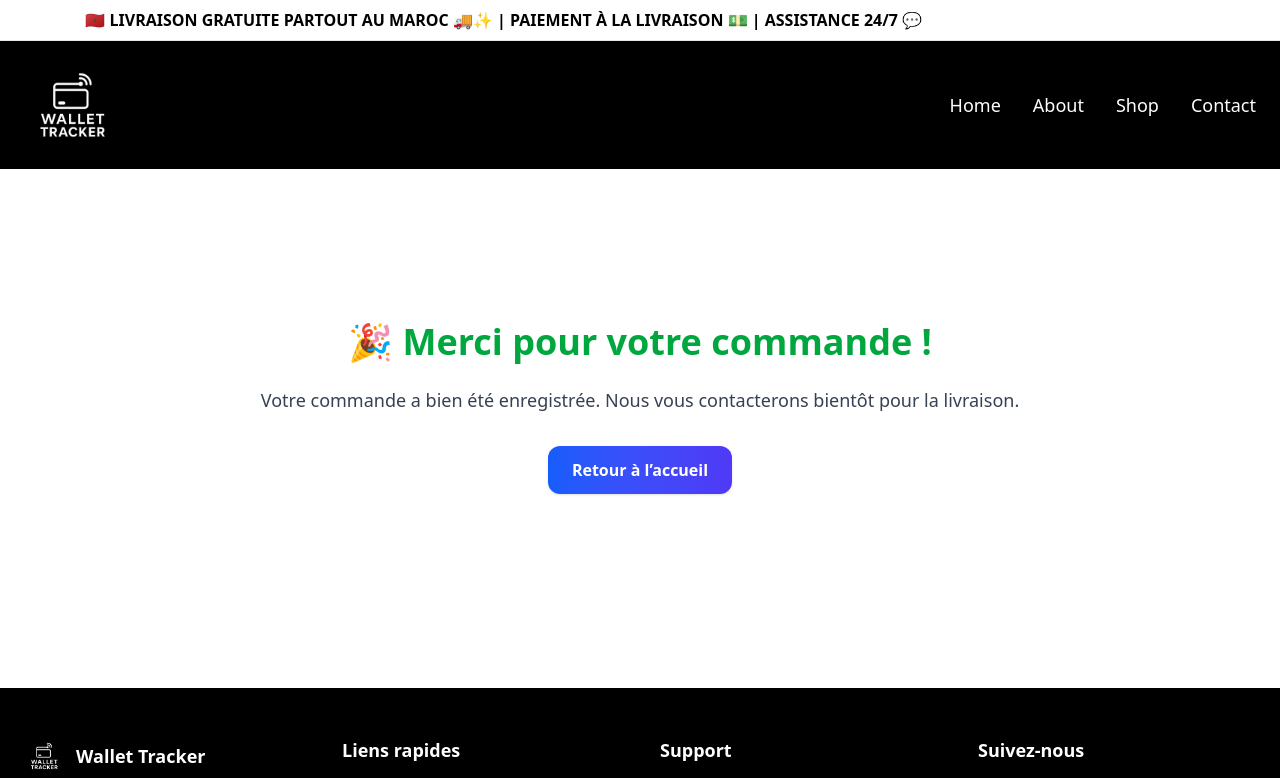
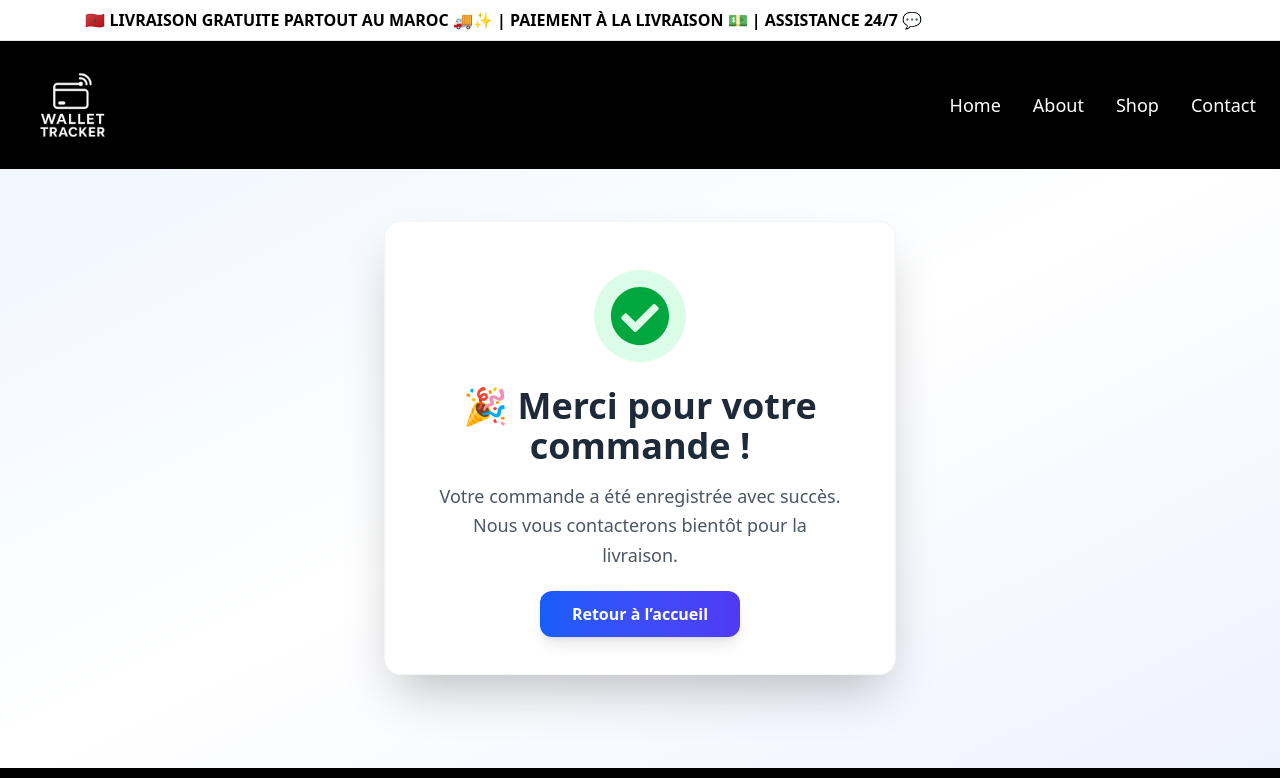
Before and after one commit to muntassir29/e-commerce, a React (Vite) app in the folder frontend/: page /success in a window 1280 px wide. Shown: the top 778 px of the page. Built offline with nearby package versions, Linux system fonts and the light colour scheme.

Commit message:
change page succes

```diff
--- a/frontend/src/pages/Success.jsx
+++ b/frontend/src/pages/Success.jsx
@@ -1,21 +1,65 @@
+
 import { Link } from "react-router-dom";
+import { motion } from "framer-motion";
+import { FaCheckCircle } from "react-icons/fa";
 
 export default function Success() {
   return (
-    <section className="flex flex-col items-center justify-center h-[70vh] text-center px-6">
-      <h1 className="text-4xl font-bold text-green-600 mb-6">
-        🎉 Merci pour votre commande !
-      </h1>
-      <p className="text-lg text-gray-700 mb-8">
-        Votre commande a bien été enregistrée. Nous vous contacterons bientôt
-        pour la livraison.
-      </p>
-      <Link
-        to="/"
-        className="bg-gradient-to-r from-blue-600 to-indigo-600 text-white px-6 py-3 rounded-xl font-semibold shadow hover:scale-105 transition"
+    <section className="flex flex-col items-center justify-center h-[80vh] px-6 bg-gradient-to-br from-blue-50 via-white to-indigo-50">
+      {/* Carte principale */}
+      <motion.div
+        initial={{ opacity: 0, y: 50 }}
+        animate={{ opacity: 1, y: 0 }}
+        transition={{ duration: 0.6, ease: "easeOut" }}
+        className="bg-white shadow-2xl rounded-2xl p-8 md:p-12 text-center max-w-lg w-full border border-gray-100"
       >
-        Retour à l’accueil
-      </Link>
+        {/* Icône animée */}
+        <motion.div
+          initial={{ scale: 0 }}
+          animate={{ scale: 1 }}
+          transition={{ type: "spring", stiffness: 100, damping: 10 }}
+          className="flex justify-center mb-6"
+        >
+          <div className="bg-green-100 rounded-full p-4">
+            <FaCheckCircle className="text-green-600 text-6xl" />
+          </div>
+        </motion.div>
+
+        {/* Titre */}
+        <motion.h1
+          initial={{ opacity: 0, y: -20 }}
+          animate={{ opacity: 1, y: 0 }}
+          transition={{ delay: 0.2, duration: 0.5 }}
+          className="text-3xl md:text-4xl font-bold text-gray-800 mb-4"
+        >
+          🎉 Merci pour votre commande !
+        </motion.h1>
+
+        {/* Texte descriptif */}
+        <motion.p
+          initial={{ opacity: 0 }}
+          animate={{ opacity: 1 }}
+          transition={{ delay: 0.4, duration: 0.5 }}
+          className="text-gray-600 text-lg mb-8 leading-relaxed"
+        >
+          Votre commande a été enregistrée avec succès.
+          Nous vous contacterons bientôt pour la livraison.
+        </motion.p>
+
+        {/* Bouton animé */}
+        <motion.div
+          initial={{ opacity: 0, scale: 0.9 }}
+          animate={{ opacity: 1, scale: 1 }}
+          transition={{ delay: 0.6, duration: 0.4 }}
+        >
+          <Link
+            to="/"
+            className="bg-gradient-to-r from-blue-600 to-indigo-600 text-white px-8 py-3 rounded-xl font-semibold shadow-lg hover:shadow-xl hover:scale-105 transition transform duration-300"
+          >
+            Retour à l’accueil
+          </Link>
+        </motion.div>
+      </motion.div>
     </section>
   );
 }
```
